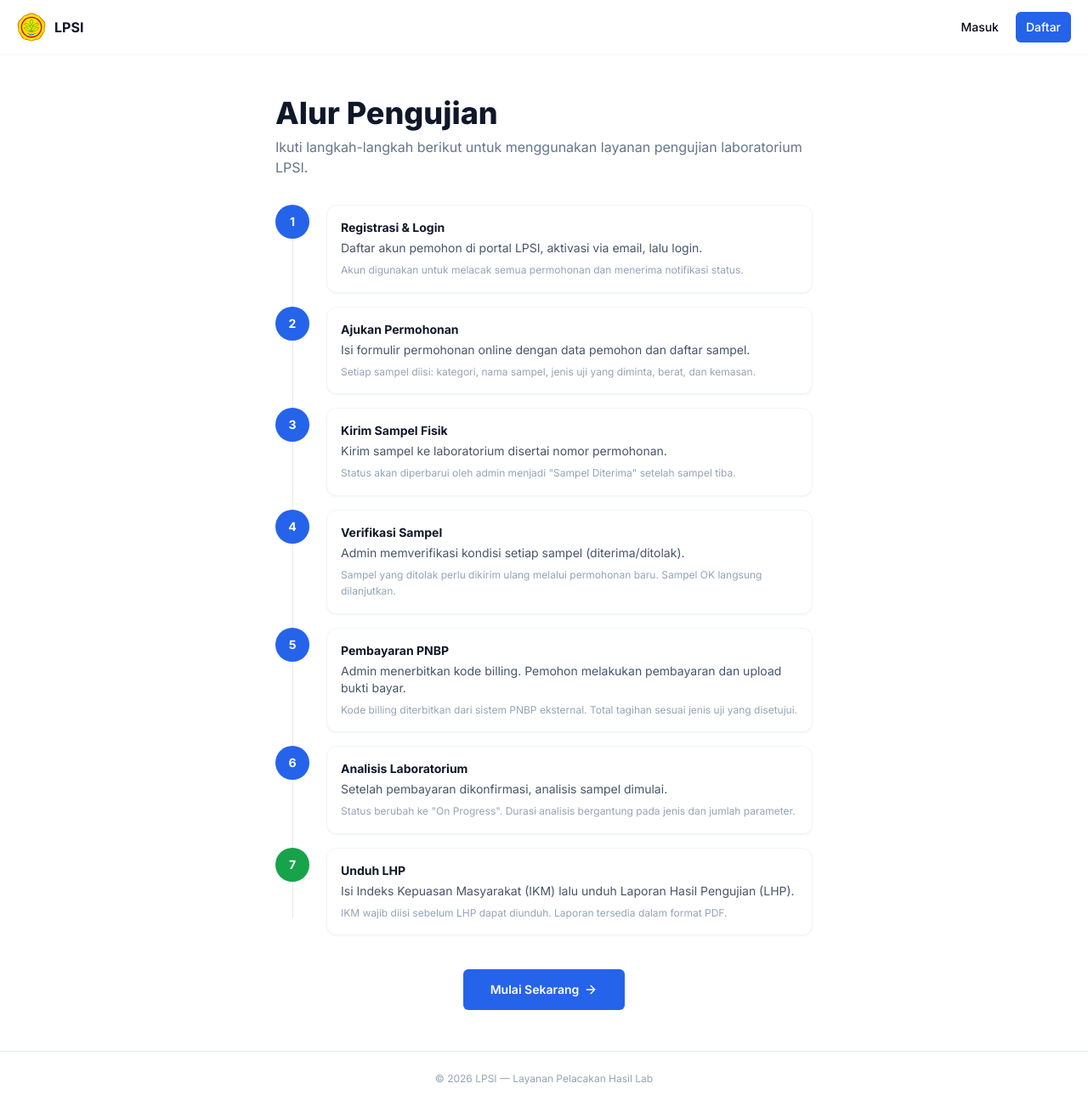
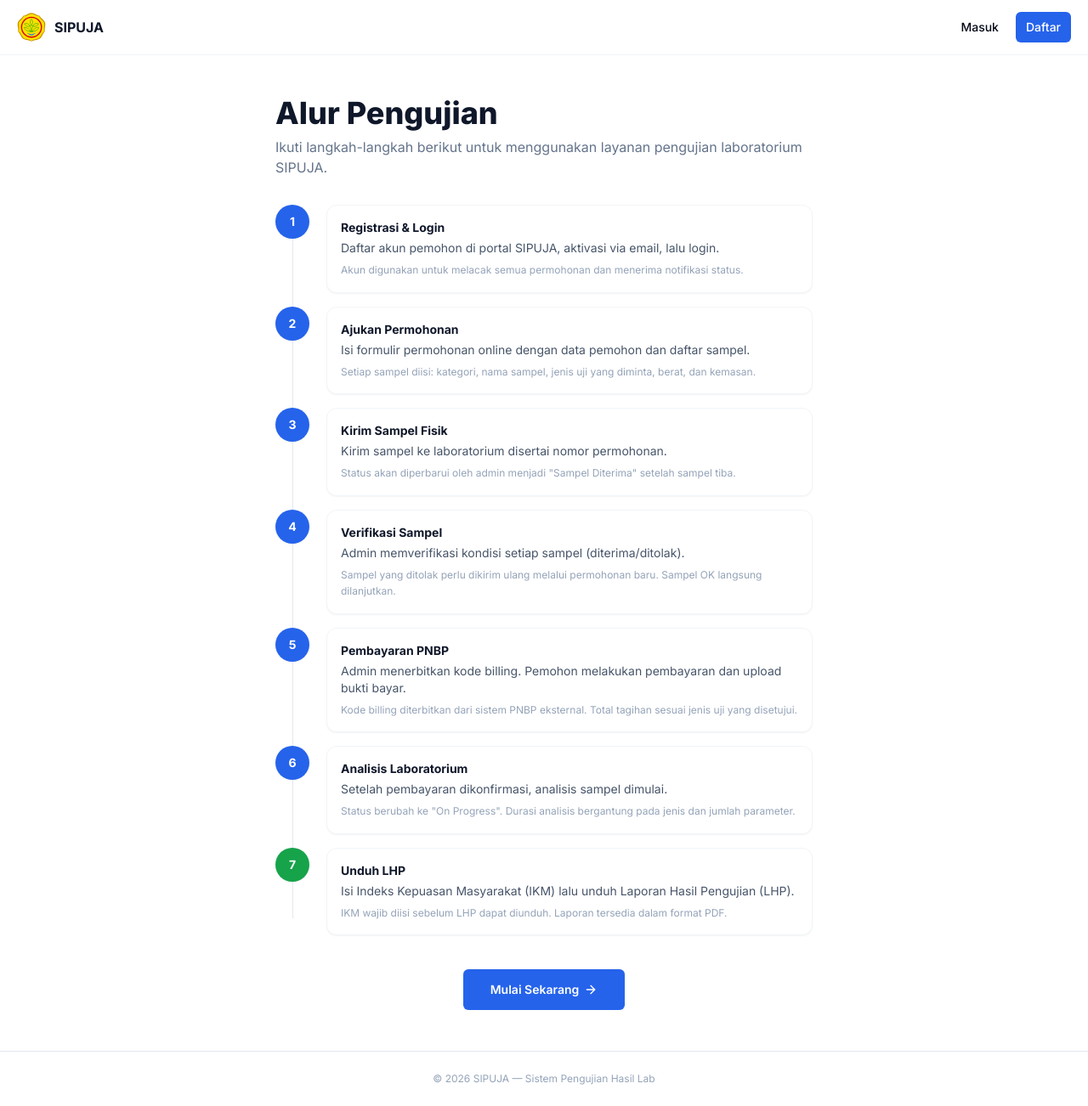
Before and after one commit to erdatamedia/lpsi-app-v2, a Next.js app in the folder lpsi-frontend/: page /alur in a window 1280 px wide. Shown: the whole page at 85% size. Built offline with nearby package versions, Linux system fonts and the light colour scheme.

Commit message:
feat: ganti nama aplikasi LPSI → SIPUJA - Sistem Pengujian Hasil Lab

```diff
--- a/lpsi-frontend/app/(admin)/admin/dashboard/page.tsx
+++ b/lpsi-frontend/app/(admin)/admin/dashboard/page.tsx
@@ -70,7 +70,7 @@ export default function AdminDashboardPage() {
       <div className="flex flex-col sm:flex-row sm:items-center justify-between gap-3">
         <div>
           <h1 className="text-2xl font-extrabold text-slate-900 dark:text-white">Dashboard Admin</h1>
-          <p className="text-slate-500 dark:text-slate-400 text-sm mt-0.5">Ringkasan aktivitas sistem LPSI.</p>
+          <p className="text-slate-500 dark:text-slate-400 text-sm mt-0.5">Ringkasan aktivitas sistem SIPUJA.</p>
         </div>
         <Button
           variant="outline"
--- a/lpsi-frontend/app/(admin)/admin/konfigurasi/page.tsx
+++ b/lpsi-frontend/app/(admin)/admin/konfigurasi/page.tsx
@@ -23,7 +23,7 @@ export default function AdminKonfigurasiPage() {
 
   useEffect(() => {
     api.get('/admin/dashboard/settings/nomorPrefix').then(({ data }) => {
-      const val = data.data?.value ?? 'LPSI';
+      const val = data.data?.value ?? 'SIPUJA';
       setPrefix(val);
       setPrefixInput(val);
     }).catch(() => {});
@@ -102,7 +102,7 @@ export default function AdminKonfigurasiPage() {
             <Input
               value={prefixInput}
               onChange={e => setPrefixInput(e.target.value.toUpperCase())}
-              placeholder="LPSI"
+              placeholder="SIPUJA"
               className="font-mono dark:bg-slate-900 dark:border-slate-600 dark:text-white"
               maxLength={10}
             />
@@ -113,7 +113,7 @@ export default function AdminKonfigurasiPage() {
             Simpan
           </Button>
         </div>
-        <p className="text-xs text-slate-400">Contoh hasil: <span className="font-mono font-semibold text-slate-600 dark:text-slate-300">{prefixInput || 'LPSI'}-{new Date().toLocaleDateString('id-ID', { year: '2-digit', month: '2-digit' }).replace('/', '')}-001</span></p>
+        <p className="text-xs text-slate-400">Contoh hasil: <span className="font-mono font-semibold text-slate-600 dark:text-slate-300">{prefixInput || 'SIPUJA'}-{new Date().toLocaleDateString('id-ID', { year: '2-digit', month: '2-digit' }).replace('/', '')}-001</span></p>
       </div>
 
       {/* SKM Pertanyaan */}
--- a/lpsi-frontend/app/(auth)/layout.tsx
+++ b/lpsi-frontend/app/(auth)/layout.tsx
@@ -7,8 +7,8 @@ export default function AuthLayout({ children }: { children: React.ReactNode })
     <div className="min-h-screen flex flex-col bg-slate-50 dark:bg-slate-950">
       <div className="px-5 py-4 flex items-center gap-2.5">
         <Link href="/" className="flex items-center gap-2.5">
-          <Image src="/favicon.svg" alt="LPSI Logo" width={32} height={32} className="object-contain" />
-          <span className="font-bold text-slate-900 dark:text-white text-sm">LPSI</span>
+          <Image src="/favicon.svg" alt="SIPUJA Logo" width={32} height={32} className="object-contain" />
+          <span className="font-bold text-slate-900 dark:text-white text-sm">SIPUJA</span>
         </Link>
         <div className="ml-auto">
           <ThemeToggle />
@@ -18,7 +18,7 @@ export default function AuthLayout({ children }: { children: React.ReactNode })
         <div className="w-full max-w-md animate-slide-up">{children}</div>
       </div>
       <p className="text-center text-xs text-slate-400 py-4">
-        © {new Date().getFullYear()} LPSI — Layanan Pelacakan Hasil Lab
+        © {new Date().getFullYear()} SIPUJA — Sistem Pengujian Hasil Lab
       </p>
     </div>
   );
--- a/lpsi-frontend/app/(auth)/login/page.tsx
+++ b/lpsi-frontend/app/(auth)/login/page.tsx
@@ -33,7 +33,7 @@ export default function LoginPage() {
     <div className="bg-white dark:bg-slate-900 rounded-2xl border border-slate-200 dark:border-slate-700 shadow-sm p-8">
       <div className="mb-7">
         <h1 className="text-2xl font-extrabold text-slate-900 dark:text-white">Selamat Datang</h1>
-        <p className="text-slate-500 dark:text-slate-400 text-sm mt-1">Masuk ke portal LPSI untuk melanjutkan.</p>
+        <p className="text-slate-500 dark:text-slate-400 text-sm mt-1">Masuk ke portal SIPUJA untuk melanjutkan.</p>
       </div>
       <form onSubmit={handleSubmit} className="space-y-5">
         <div className="space-y-1.5">
--- a/lpsi-frontend/app/(pemohon)/dashboard/page.tsx
+++ b/lpsi-frontend/app/(pemohon)/dashboard/page.tsx
@@ -37,7 +37,7 @@ export default function DashboardPage() {
       <div className="flex flex-col sm:flex-row sm:items-center justify-between gap-3">
         <div>
           <h1 className="text-2xl font-extrabold text-slate-900 dark:text-white">Dashboard</h1>
-          <p className="text-slate-500 dark:text-slate-400 text-sm mt-0.5">Selamat datang kembali di portal LPSI.</p>
+          <p className="text-slate-500 dark:text-slate-400 text-sm mt-0.5">Selamat datang kembali di portal SIPUJA.</p>
         </div>
         <Button asChild className="bg-blue-600 hover:bg-blue-700 text-white font-semibold w-full sm:w-auto">
           <Link href="/permohonan/baru"><Plus size={16} className="mr-1.5" />Buat Permohonan</Link>
--- a/lpsi-frontend/app/(pemohon)/profil/page.tsx
+++ b/lpsi-frontend/app/(pemohon)/profil/page.tsx
@@ -76,7 +76,7 @@ export default function ProfilPage() {
     <div className="p-5 sm:p-7 space-y-5 max-w-lg mx-auto animate-fade-in">
       <div>
         <h1 className="text-2xl font-extrabold text-slate-900 dark:text-white">Profil Saya</h1>
-        <p className="text-slate-500 dark:text-slate-400 text-sm mt-0.5">Informasi akun Anda di portal LPSI.</p>
+        <p className="text-slate-500 dark:text-slate-400 text-sm mt-0.5">Informasi akun Anda di portal SIPUJA.</p>
       </div>
 
       {/* Avatar header */}
--- a/lpsi-frontend/app/(public)/alur/page.tsx
+++ b/lpsi-frontend/app/(public)/alur/page.tsx
@@ -7,7 +7,7 @@ const steps = [
   {
     no: 1,
     title: 'Registrasi & Login',
-    desc: 'Daftar akun pemohon di portal LPSI, aktivasi via email, lalu login.',
+    desc: 'Daftar akun pemohon di portal SIPUJA, aktivasi via email, lalu login.',
     detail: 'Akun digunakan untuk melacak semua permohonan dan menerima notifikasi status.',
     color: 'bg-blue-600',
   },
@@ -60,8 +60,8 @@ export default function AlurPage() {
     <div className="min-h-screen flex flex-col bg-white">
       <nav className="sticky top-0 z-50 bg-white/95 backdrop-blur border-b border-slate-100 px-5 py-3.5 flex justify-between items-center">
         <div className="flex items-center gap-2.5">
-          <Image src="/favicon.svg" alt="LPSI Logo" width={34} height={34} className="object-contain" />
-          <Link href="/" className="font-bold text-slate-900">LPSI</Link>
+          <Image src="/favicon.svg" alt="SIPUJA Logo" width={34} height={34} className="object-contain" />
+          <Link href="/" className="font-bold text-slate-900">SIPUJA</Link>
         </div>
         <div className="flex items-center gap-2">
           <Button asChild variant="ghost" size="sm"><Link href="/login">Masuk</Link></Button>
@@ -72,7 +72,7 @@ export default function AlurPage() {
       <main className="flex-1 max-w-2xl mx-auto w-full py-12 px-5 space-y-8">
         <div className="animate-slide-up">
           <h1 className="text-3xl sm:text-4xl font-extrabold text-slate-900">Alur Pengujian</h1>
-          <p className="text-slate-500 mt-2">Ikuti langkah-langkah berikut untuk menggunakan layanan pengujian laboratorium LPSI.</p>
+          <p className="text-slate-500 mt-2">Ikuti langkah-langkah berikut untuk menggunakan layanan pengujian laboratorium SIPUJA.</p>
         </div>
 
         <div className="relative animate-slide-up-delay-1">
@@ -101,7 +101,7 @@ export default function AlurPage() {
       </main>
 
       <footer className="border-t py-6 px-5 text-center text-xs text-slate-400 mt-auto">
-        © {new Date().getFullYear()} LPSI — Layanan Pelacakan Hasil Lab
+        © {new Date().getFullYear()} SIPUJA — Sistem Pengujian Hasil Lab
       </footer>
     </div>
   );
--- a/lpsi-frontend/app/(public)/layanan/page.tsx
+++ b/lpsi-frontend/app/(public)/layanan/page.tsx
@@ -35,8 +35,8 @@ export default function LayananPage() {
     <div className="min-h-screen flex flex-col bg-white dark:bg-slate-950">
       <nav className="sticky top-0 z-50 bg-white/95 dark:bg-slate-900/95 backdrop-blur border-b border-slate-100 dark:border-slate-800 px-5 py-3.5 flex justify-between items-center">
         <div className="flex items-center gap-2.5">
-          <Image src="/favicon.svg" alt="LPSI Logo" width={34} height={34} className="object-contain" />
-          <Link href="/" className="font-bold text-slate-900 dark:text-white">LPSI</Link>
+          <Image src="/favicon.svg" alt="SIPUJA Logo" width={34} height={34} className="object-contain" />
+          <Link href="/" className="font-bold text-slate-900 dark:text-white">SIPUJA</Link>
         </div>
         <div className="flex items-center gap-2">
           <Button asChild variant="ghost" size="sm"><Link href="/login">Masuk</Link></Button>
@@ -47,7 +47,7 @@ export default function LayananPage() {
       <main className="flex-1 max-w-5xl mx-auto w-full py-12 px-5 space-y-10">
         <div className="animate-slide-up">
           <h1 className="text-3xl sm:text-4xl font-extrabold text-slate-900 dark:text-white">Layanan Pengujian</h1>
-          <p className="text-slate-500 dark:text-slate-400 mt-2 text-base">Laboratorium LPSI menyediakan layanan analisis berikut:</p>
+          <p className="text-slate-500 dark:text-slate-400 mt-2 text-base">Laboratorium SIPUJA menyediakan layanan analisis berikut:</p>
         </div>
 
         {loading ? (
@@ -108,7 +108,7 @@ export default function LayananPage() {
       </main>
 
       <footer className="border-t border-slate-100 dark:border-slate-800 py-6 px-5 text-center text-xs text-slate-400 mt-auto">
-        © {new Date().getFullYear()} LPSI — Layanan Pelacakan Hasil Lab
+        © {new Date().getFullYear()} SIPUJA — Sistem Pengujian Hasil Lab
       </footer>
     </div>
   );
--- a/lpsi-frontend/app/(public)/page.tsx
+++ b/lpsi-frontend/app/(public)/page.tsx
@@ -70,10 +70,10 @@ export default function HomePage() {
       {/* Navbar */}
       <nav className="sticky top-0 z-50 bg-white/95 dark:bg-slate-900/95 backdrop-blur border-b border-slate-100 dark:border-slate-800 px-5 py-3.5 flex justify-between items-center">
         <div className="flex items-center gap-2.5">
-          <Image src="/favicon.svg" alt="LPSI Logo" width={36} height={36} className="object-contain" />
+          <Image src="/favicon.svg" alt="SIPUJA Logo" width={36} height={36} className="object-contain" />
           <div>
-            <span className="font-bold text-slate-900 dark:text-white text-base leading-none block">LPSI</span>
-            <span className="text-slate-400 text-xs hidden sm:block">Layanan Pelacakan Hasil Lab</span>
+            <span className="font-bold text-slate-900 dark:text-white text-base leading-none block">SIPUJA</span>
+            <span className="text-slate-400 text-xs hidden sm:block">Sistem Pengujian Hasil Lab</span>
           </div>
         </div>
         <div className="flex items-center gap-2">
@@ -158,7 +158,7 @@ export default function HomePage() {
       )}
 
       <footer className="border-t dark:border-slate-800 py-6 px-5 text-center text-xs text-slate-400 mt-auto">
-        © {new Date().getFullYear()} LPSI — Layanan Pelacakan Hasil Lab
+        © {new Date().getFullYear()} SIPUJA — Sistem Pengujian Hasil Lab
       </footer>
     </div>
   );
--- a/lpsi-frontend/app/layout.tsx
+++ b/lpsi-frontend/app/layout.tsx
@@ -7,8 +7,8 @@ import { ThemeProvider } from '@/components/ThemeProvider';
 const inter = Inter({ subsets: ['latin'] });
 
 export const metadata: Metadata = {
-  title: 'LPSI — Layanan Pelacakan Hasil Lab',
-  description: 'Sistem pelacakan hasil laboratorium LPSI',
+  title: 'SIPUJA — Sistem Pengujian Hasil Lab',
+  description: 'Sistem Pengujian Hasil Lab SIPUJA',
   icons: {
     icon: '/favicon.svg',
     shortcut: '/favicon.svg',
--- a/lpsi-frontend/components/layout/AdminLayout.tsx
+++ b/lpsi-frontend/components/layout/AdminLayout.tsx
@@ -40,9 +40,9 @@ export default function AdminLayout({ children }: { children: React.ReactNode })
       sidebarOpen ? 'translate-x-0 shadow-2xl' : '-translate-x-full',
     )}>
       <div className="p-5 border-b border-slate-800 flex items-center gap-3">
-        <NextImage src="/favicon.svg" alt="LPSI Logo" width={34} height={34} className="object-contain shrink-0" />
+        <NextImage src="/favicon.svg" alt="SIPUJA Logo" width={34} height={34} className="object-contain shrink-0" />
         <div>
-          <h1 className="font-bold text-base text-white leading-none">LPSI</h1>
+          <h1 className="font-bold text-base text-white leading-none">SIPUJA</h1>
           <p className="text-xs text-slate-400 mt-0.5">Panel Admin</p>
         </div>
         <button className="ml-auto lg:hidden text-slate-400 hover:text-white" onClick={() => setSidebarOpen(false)}>
@@ -88,8 +88,8 @@ export default function AdminLayout({ children }: { children: React.ReactNode })
             <Menu size={20} />
           </button>
           <div className="flex items-center gap-2">
-            <NextImage src="/favicon.svg" alt="LPSI Logo" width={24} height={24} className="object-contain" />
-            <span className="font-bold text-white text-sm">LPSI Admin</span>
+            <NextImage src="/favicon.svg" alt="SIPUJA Logo" width={24} height={24} className="object-contain" />
+            <span className="font-bold text-white text-sm">SIPUJA Admin</span>
           </div>
           <ThemeToggle className="ml-auto text-slate-400 hover:bg-slate-800 hover:text-white" />
         </header>
--- a/lpsi-frontend/components/layout/PemohonLayout.tsx
+++ b/lpsi-frontend/components/layout/PemohonLayout.tsx
@@ -48,9 +48,9 @@ export default function PemohonLayout({ children }: { children: React.ReactNode
       sidebarOpen ? 'translate-x-0 shadow-2xl' : '-translate-x-full',
     )}>
       <div className="p-5 border-b border-slate-100 dark:border-slate-800 flex items-center gap-3">
-        <NextImage src="/favicon.svg" alt="LPSI Logo" width={34} height={34} className="object-contain shrink-0" />
+        <NextImage src="/favicon.svg" alt="SIPUJA Logo" width={34} height={34} className="object-contain shrink-0" />
         <div>
-          <h1 className="font-bold text-base text-slate-900 dark:text-white leading-none">LPSI</h1>
+          <h1 className="font-bold text-base text-slate-900 dark:text-white leading-none">SIPUJA</h1>
           <p className="text-xs text-slate-400 mt-0.5">Portal Pemohon</p>
         </div>
         <button className="ml-auto lg:hidden text-slate-400 hover:text-slate-600 dark:hover:text-white" onClick={() => setSidebarOpen(false)}>
@@ -106,8 +106,8 @@ export default function PemohonLayout({ children }: { children: React.ReactNode
             <Menu size={20} />
           </button>
           <div className="flex items-center gap-2">
-            <NextImage src="/favicon.svg" alt="LPSI Logo" width={24} height={24} className="object-contain" />
-            <span className="font-bold text-slate-900 dark:text-white text-sm">LPSI</span>
+            <NextImage src="/favicon.svg" alt="SIPUJA Logo" width={24} height={24} className="object-contain" />
+            <span className="font-bold text-slate-900 dark:text-white text-sm">SIPUJA</span>
           </div>
           {unread > 0 && (
             <Link href="/notifikasi" className="ml-auto">
```
Also changed, not shown: 2 other files (tests, documents, lock files or other folders).
